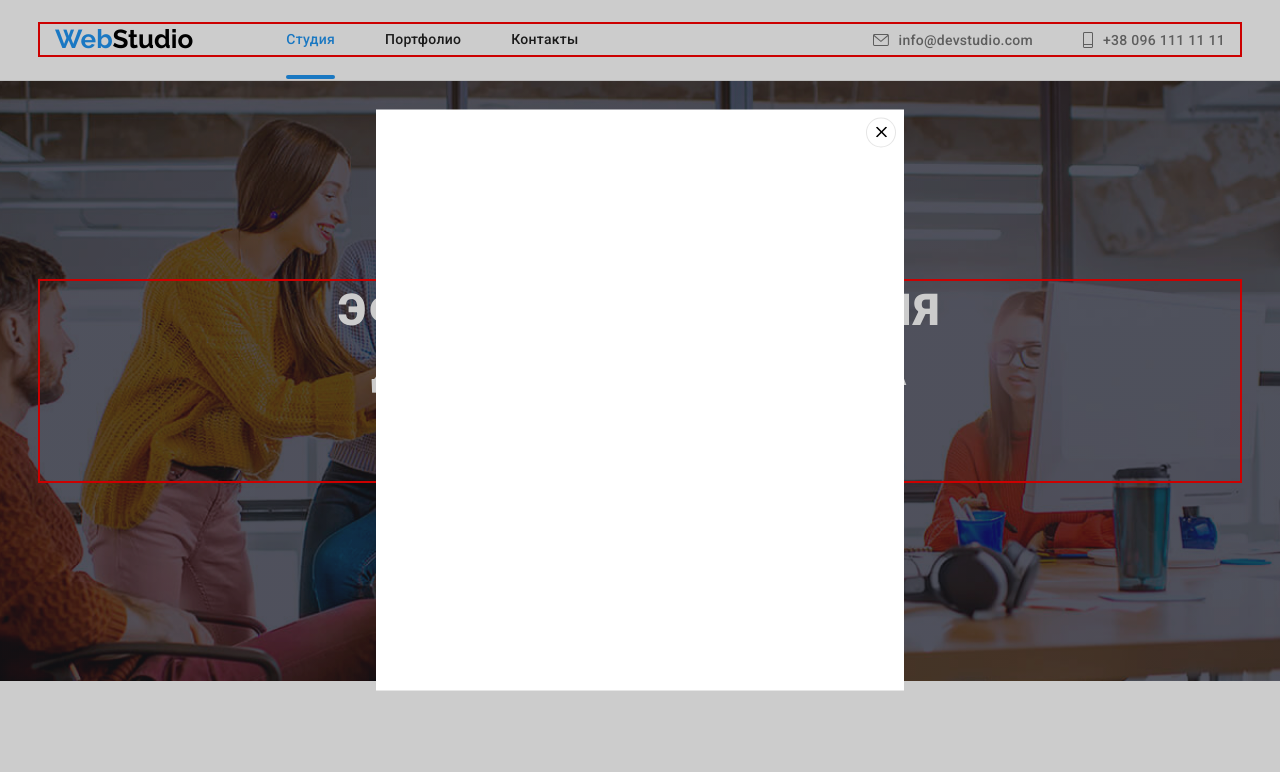
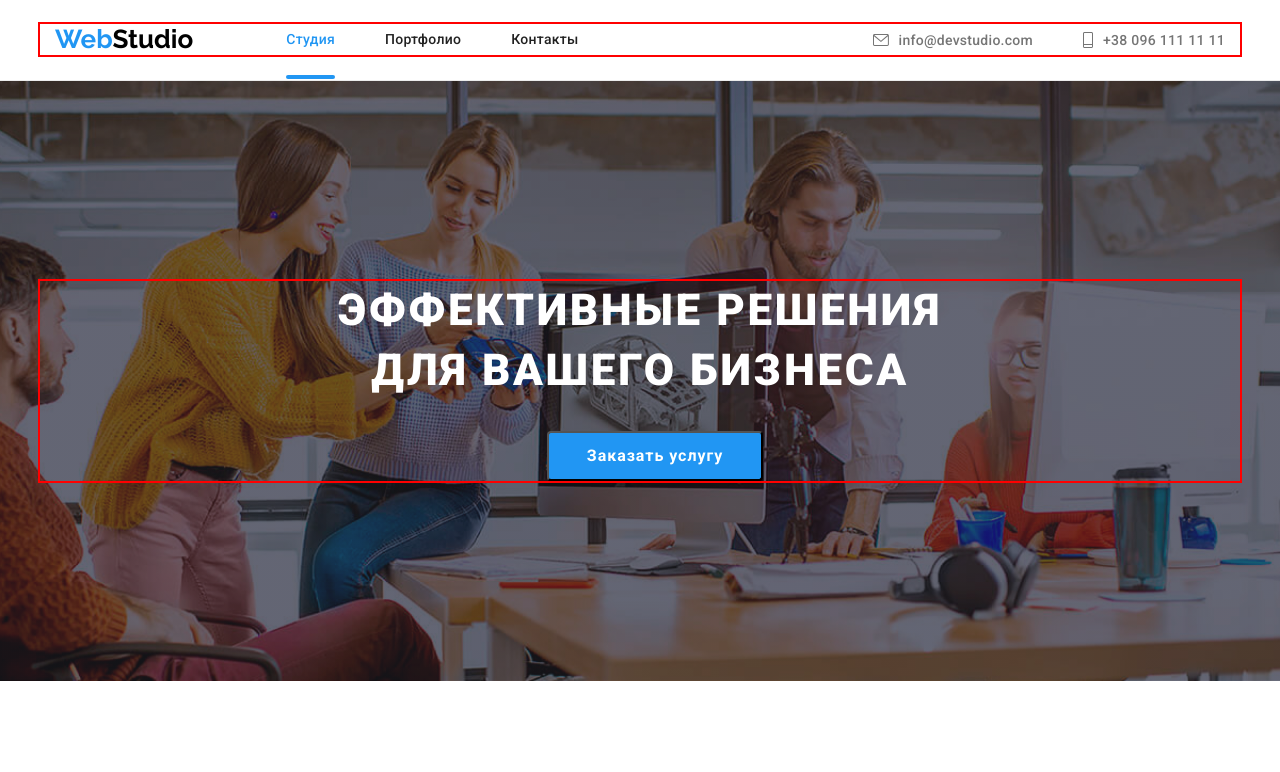
Before and after one commit to h1de0nDeBush/goit-markup-hw-05, a plain HTML site: page index.html in a window 1280 px wide. Shown: the top 772 px of the page. Drawn offline with nearby package versions, Linux system fonts and the light colour scheme.

Commit message:
hw 5 (1)

```diff
--- a/index.html
+++ b/index.html
@@ -296,7 +296,7 @@
             </div>
         </div>
     </footer>
-    <div class="back-drop .is-hidden" data-modal>
+    <div class="back-drop is-hidden" data-modal>
         <div class="modal">
             <button type="button" class="modal-close" data-modal-close><svg class="modal-close-icon" width="11" height="11">
                 <use href="./images/symbol-defs (1).svg#icon-modal-close"></use>
```
